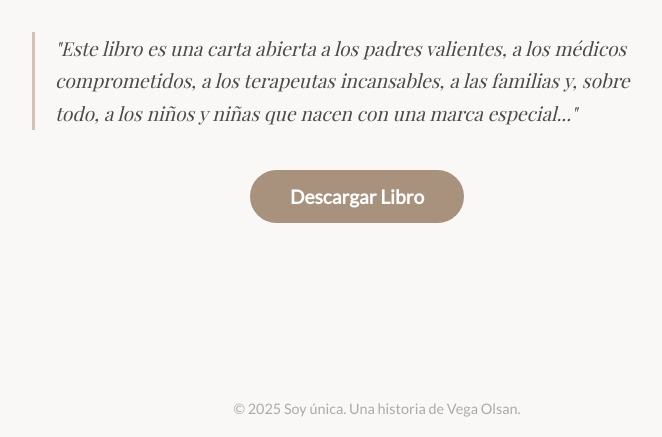
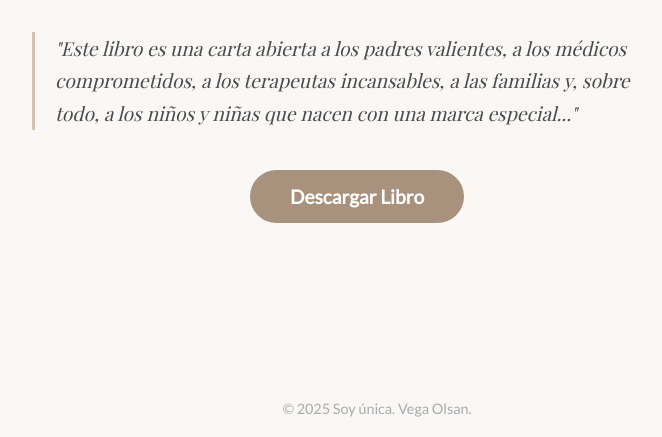
Before and after one commit to Pablo2vbng/soyUnica, a plain HTML site: page index.html in a window 1280 px wide. Shown: the part 363-800 px from the top of the page, without its empty margins (283-945 px from the left). Drawn offline with nearby package versions, Linux system fonts and the light colour scheme; a web font is replaced by a local one.

Commit message:
VegaOlsan

```diff
--- a/index.html
+++ b/index.html
@@ -94,7 +94,7 @@
     </div>
 
     <footer>
-        &copy; 2025 Soy única. Una historia de Vega Olsan.
+        &copy; 2025 Soy única. Vega Olsan.
     </footer>
 
 </body>
```
